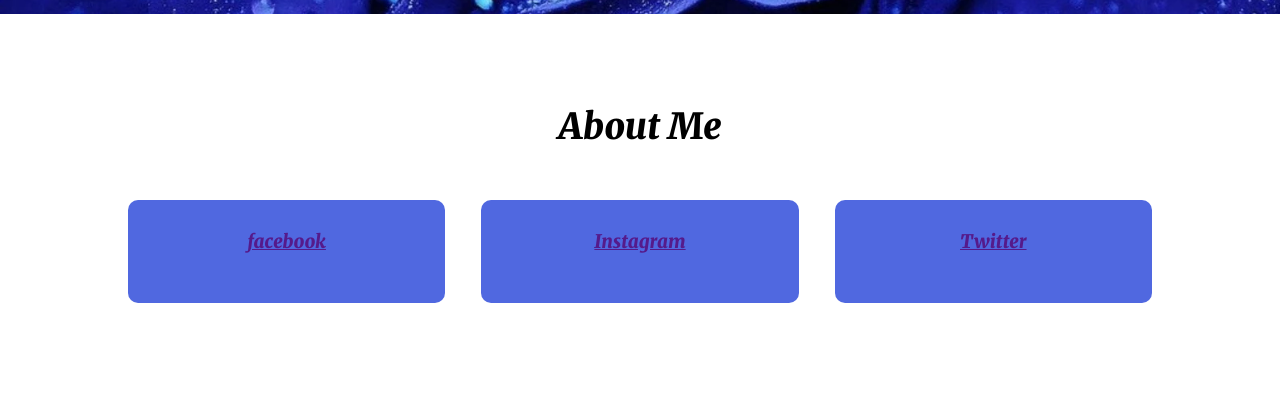
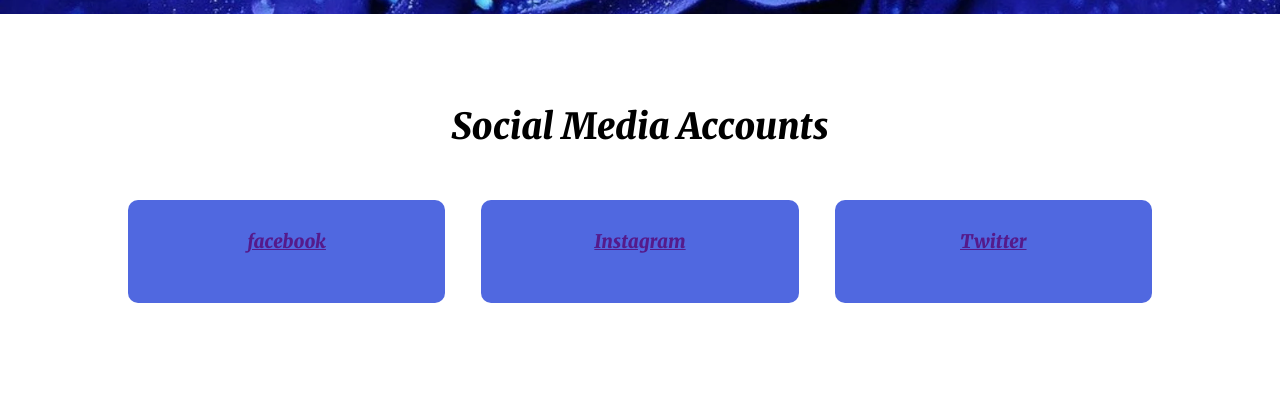
Before and after one commit to KDT84/my-personal-website, a plain HTML site: page index.html in a window 1280 px wide. Shown: the part 386-787 px from the top of the page. Drawn offline with Linux system fonts and the light colour scheme.

Commit message:
social media account amended

```diff
--- a/index.html
+++ b/index.html
@@ -41,7 +41,7 @@
 
 <section class="personal">
 
-    <h1>About Me</h1>
+    <h1>Social Media Accounts</h1>
     <div class="row">
         <div class="personal-col">
             <h3><a href="">facebook</a></h3>
```
